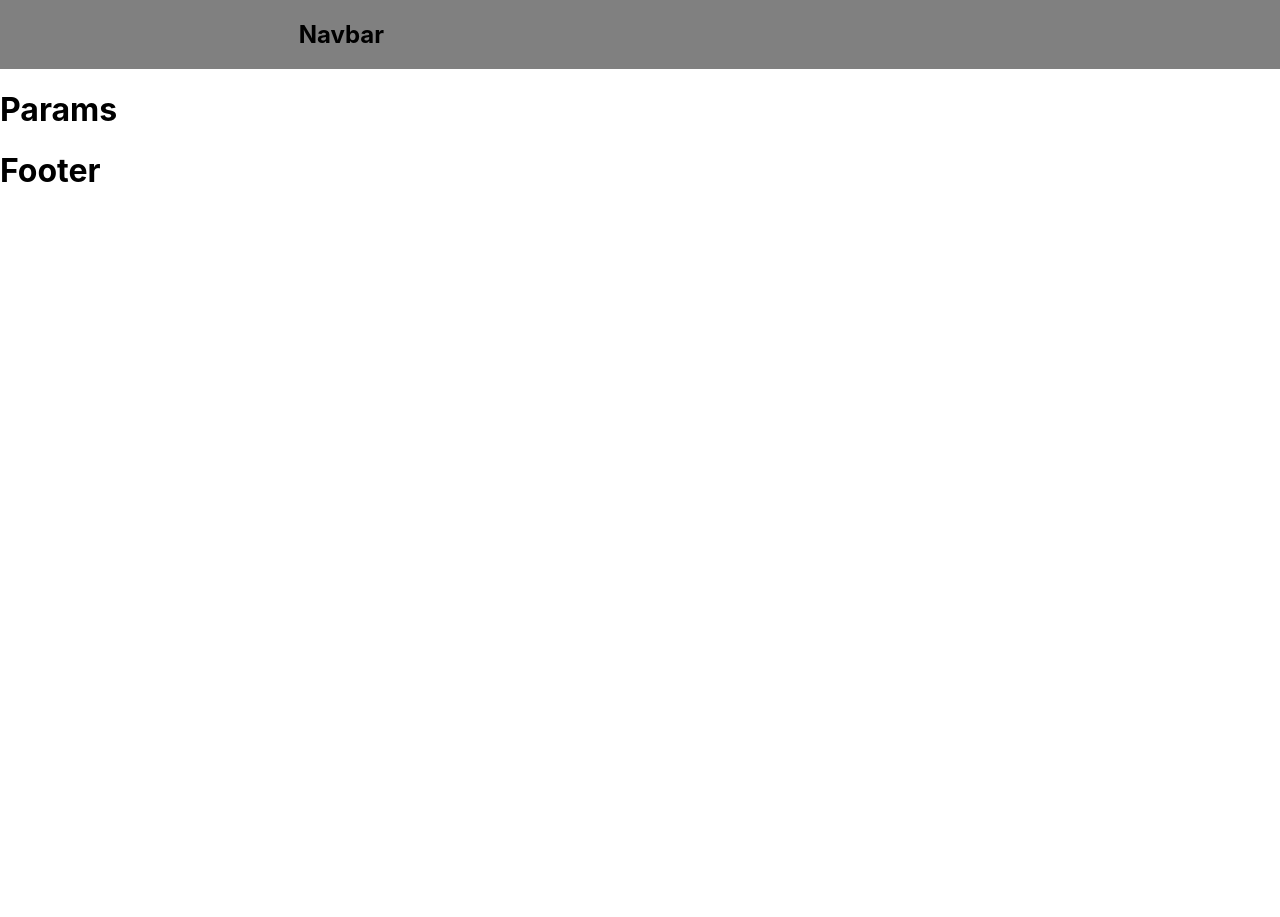
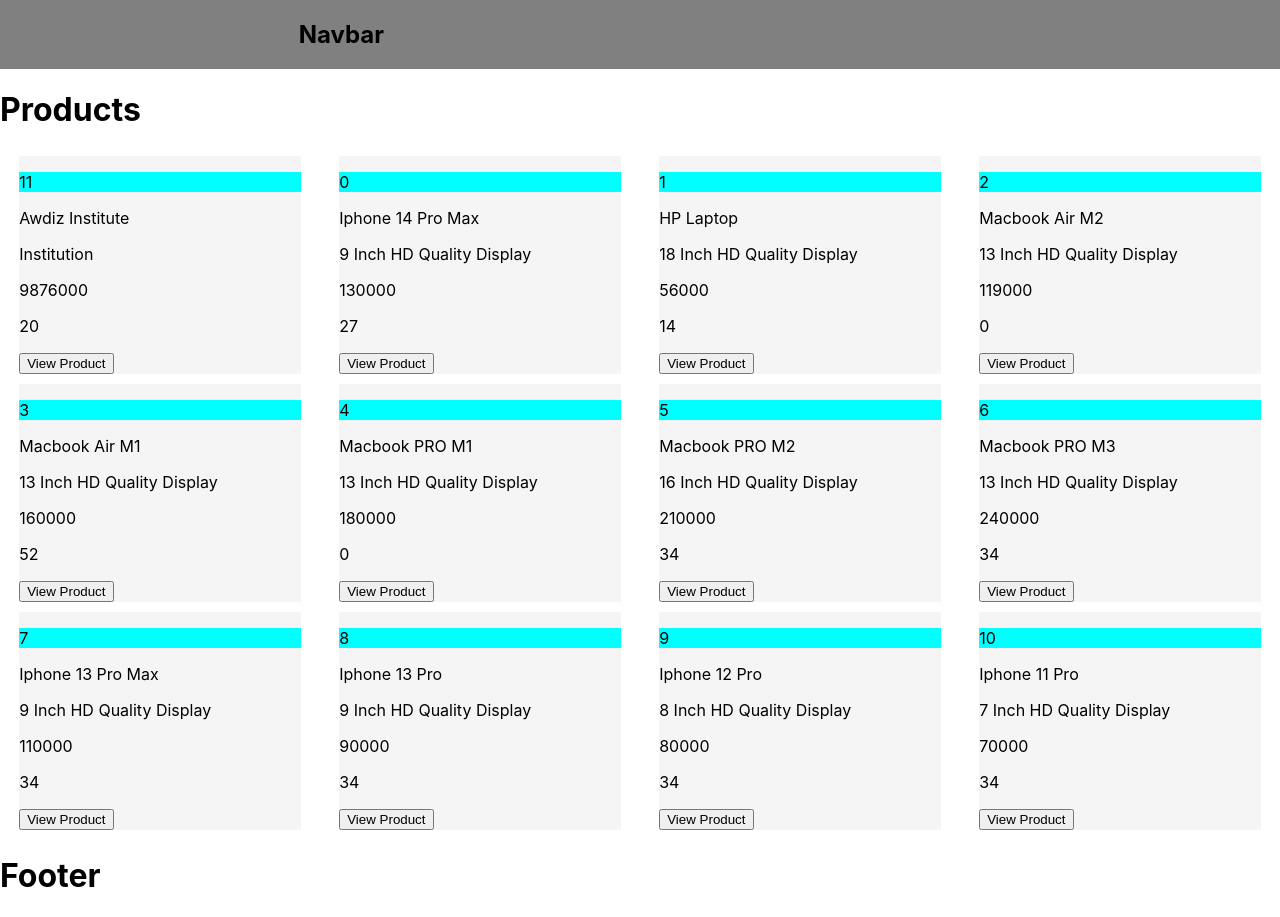
Before and after one commit to ManojNadar/Awdiz-React, a React (Create React App) app in the folder reactawdiz/: page /params in a window 1280 px wide. Before the commit the page ends 800 px from the top, so only its background shows below. Built offline with nearby package versions, Linux system fonts and the light colour scheme.

Commit message:
useParams props

```diff
--- a/reactawdiz/src/App.js
+++ b/reactawdiz/src/App.js
@@ -15,6 +15,7 @@
 import UseEffectsingleDep from "./components/UseEffectsingleDep";
 import UseEffectMultipleDep from "./components/UseEffectMultipleDep";
 import Params from "./components/Params";
+import UseParamsId from "./components/UseParamsId";
 
 function App() {
   return (
@@ -30,6 +31,7 @@
       <Routes>
         <Route exact path="/" element={<Home />} />
         <Route exact path="/params" element={<Params />} />
+        <Route exact path="/useParams/:id" element={<UseParamsId />} />
         <Route exact path="/nodep" element={<UseEffectNoDep />} />
         <Route exact path="/emptydep" element={<UseEffectEmptyDep />} />
         <Route
--- /dev/null
+++ b/reactawdiz/src/Products.json
@@ -0,0 +1,110 @@
+[
+  {
+    "p_id": "11",
+    "name": "Awdiz Institute",
+    "price": 9876000,
+    "Quantity": 20,
+    "instock": "Yes",
+    "description": "Institution",
+    "category": "education"
+  },
+  {
+    "p_id": "0",
+    "name": "Iphone 14 Pro Max",
+    "price": 130000,
+    "Quantity": 27,
+    "instock": "Yes",
+    "description": "9 Inch HD Quality Display",
+    "category": "phone"
+  },
+  {
+    "p_id": "1",
+    "name": "HP Laptop",
+    "price": 56000,
+    "Quantity": 14,
+    "instock": "Yes",
+    "description": "18 Inch HD Quality Display",
+    "category": "laptop"
+  },
+  {
+    "p_id": "2",
+    "name": "Macbook Air M2",
+    "price": 119000,
+    "Quantity": 0,
+    "instock": "No",
+    "description": "13 Inch HD Quality Display",
+    "category": "laptop"
+  },
+  {
+    "p_id": "3",
+    "name": "Macbook Air M1",
+    "price": 160000,
+    "Quantity": 52,
+    "instock": "Yes",
+    "description": "13 Inch HD Quality Display",
+    "category": "laptop"
+  },
+  {
+    "p_id": "4",
+    "name": "Macbook PRO M1",
+    "price": 180000,
+    "Quantity": 0,
+    "instock": "No",
+    "description": "13 Inch HD Quality Display",
+    "category": "laptop"
+  },
+  {
+    "p_id": "5",
+    "name": "Macbook PRO M2",
+    "price": 210000,
+    "Quantity": 34,
+    "instock": "Yes",
+    "description": "16 Inch HD Quality Display",
+    "category": "laptop"
+  },
+  {
+    "p_id": "6",
+    "name": "Macbook PRO M3",
+    "price": 240000,
+    "Quantity": 34,
+    "instock": "Yes",
+    "description": "13 Inch HD Quality Display",
+    "category": "laptop"
+  },
+  {
+    "p_id": "7",
+    "name": "Iphone 13 Pro Max",
+    "price": 110000,
+    "Quantity": 34,
+    "instock": "Yes",
+    "description": "9 Inch HD Quality Display",
+    "category": "phone"
+  },
+  {
+    "p_id": "8",
+    "name": "Iphone 13 Pro",
+    "price": 90000,
+    "Quantity": 34,
+    "instock": "Yes",
+    "description": "9 Inch HD Quality Display",
+    "category": "phone"
+  },
+  {
+    "p_id": "9",
+    "name": "Iphone 12 Pro",
+    "price": 80000,
+    "Quantity": 34,
+    "instock": "Yes",
+    "description": "8 Inch HD Quality Display",
+    "category": "phone"
+  },
+  {
+    "p_id": "10",
+    "name": "Iphone 11 Pro",
+    "price": 70000,
+    "Quantity": 34,
+    "instock": "Yes",
+    "description": "7 Inch HD Quality Display",
+    "category": "phone"
+  }
+]
--- a/reactawdiz/src/components/Home.js
+++ b/reactawdiz/src/components/Home.js
@@ -1,9 +1,14 @@
-import React from "react";
+import React, { useState } from "react";
+import ShoDetails from "./ShoDetails";
 
 const Home = () => {
+  let myArr = [];
+  const [myUsers, setMyUsers] = useState(myArr);
+
   return (
     <div>
       <h1>Home</h1>
+      <ShoDetails myUsers={myUsers} setMyUsers={setMyUsers} />
     </div>
   );
 };
--- a/reactawdiz/src/components/Params.js
+++ b/reactawdiz/src/components/Params.js
@@ -1,11 +1,46 @@
 import React from "react";
+import { useNavigate } from "react-router-dom";
+import products from "./../Products.json";
 
-const params = () => {
+const Params = () => {
+  const router = useNavigate();
+
   return (
     <>
-      <h1>Params</h1>
+      <h1>Products</h1>
+      {/* <button onClick={goToParams}>Go to</button> */}
+      <div
+        style={{
+          display: "flex",
+          justifyContent: "space-around",
+          flexWrap: "wrap",
+          width: "100%",
+        }}
+      >
+        {products.map((item) => {
+          return (
+            <div
+              key={item.p_id}
+              style={{
+                backgroundColor: "whiteSmoke",
+                width: "22%",
+                margin: "5px 0",
+              }}
+            >
+              <p style={{ backgroundColor: "aqua" }}>{item.p_id}</p>
+              <p>{item.name}</p>
+              <p>{item.description}</p>
+              <p>{item.price}</p>
+              <p>{item.Quantity}</p>
+              <button onClick={() => router(`/UseParams/${item.p_id}`)}>
+                View Product
+              </button>
+            </div>
+          );
+        })}
+      </div>
     </>
   );
 };
 
-export default params;
+export default Params;
--- /dev/null
+++ b/reactawdiz/src/components/ShoDetails.js
@@ -0,0 +1,15 @@
+import React from "react";
+
+const ShoDetails = ({ myUsers, setMyUsers }) => {
+  return (
+    <>
+      <h2>Show Data </h2>
+      <p>{myUsers}</p>
+      <button onClick={() => setMyUsers([...myUsers, "hello"])}>
+        Add Data
+      </button>
+    </>
+  );
+};
+
+export default ShoDetails;
--- /dev/null
+++ b/reactawdiz/src/components/UseParamsId.js
@@ -0,0 +1,16 @@
+import React from "react";
+import { useParams } from "react-router-dom";
+
+const UseParamsId = () => {
+  const data = useParams();
+  return (
+    <>
+      <h2>Use Params </h2>
+      <h1 style={{ backgroundColor: "aqua" }}>
+        product Id : {data && data.id}
+      </h1>
+    </>
+  );
+};
+
+export default UseParamsId;
```
